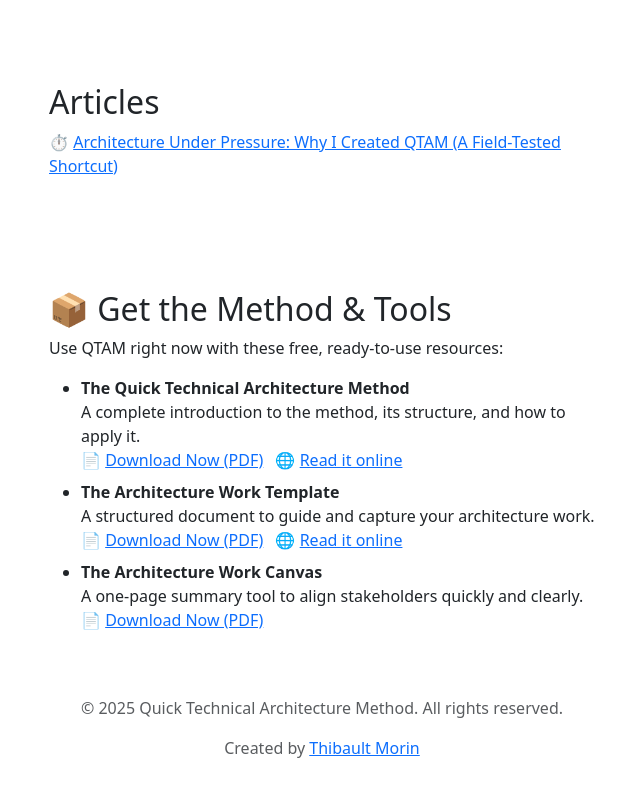
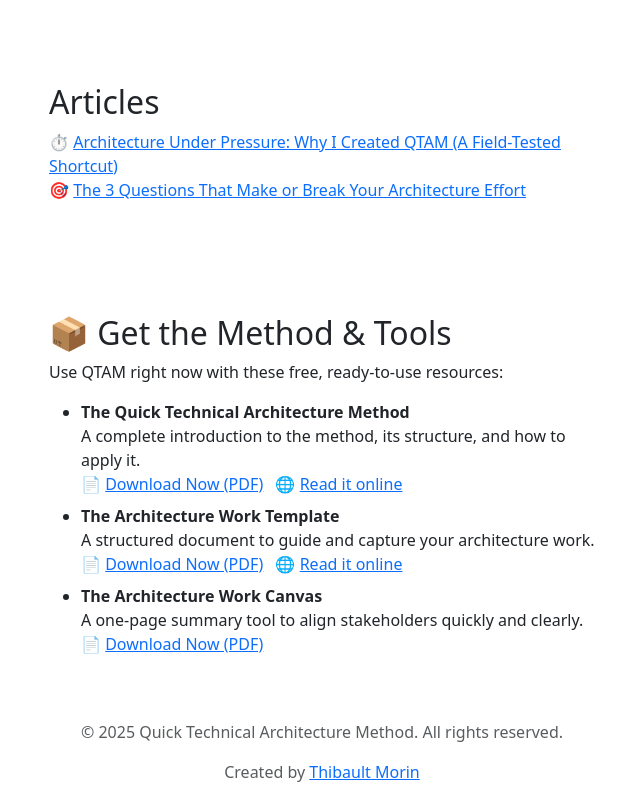
Before and after one commit to tmorin/qtam, a plain HTML site: page index.html in a window 1280 px wide. Shown: the part 2677-3477 px from the top of the page, without its empty margins (318-958 px from the left). Before the commit the page ends 3453 px from the top, so only its background shows below. Drawn offline with nearby package versions, Linux system fonts and the light colour scheme.

Commit message:
feat: add new article

```diff
--- a/index.html
+++ b/index.html
@@ -218,6 +218,12 @@
                            href="https://dev.to/tmorin/architecture-under-pressure-why-i-created-qtam-a-field-tested-shortcut-5f91">
                             Architecture Under Pressure: Why I Created QTAM (A Field-Tested Shortcut)</a>
                     </li>
+                    <li>
+                        🎯
+                        <a onclick="gtag('event', 'click', {event_category: 'article',event_label: 'devto-3dih'})"
+                           href="https://dev.to/tmorin/the-3-questions-that-make-or-break-your-architecture-effort-3dih">
+                            The 3 Questions That Make or Break Your Architecture Effort</a>
+                    </li>
                 </ul>
             </div>
         </div>
```
